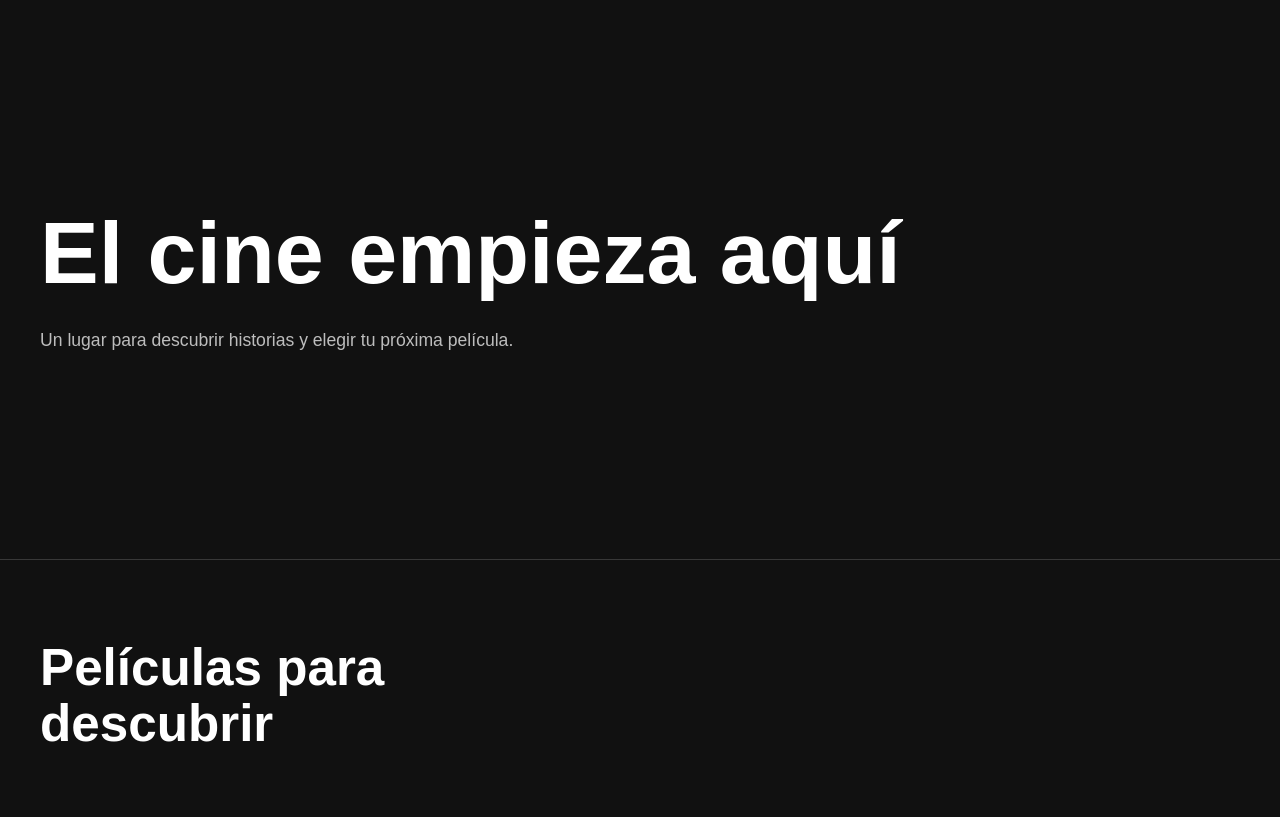
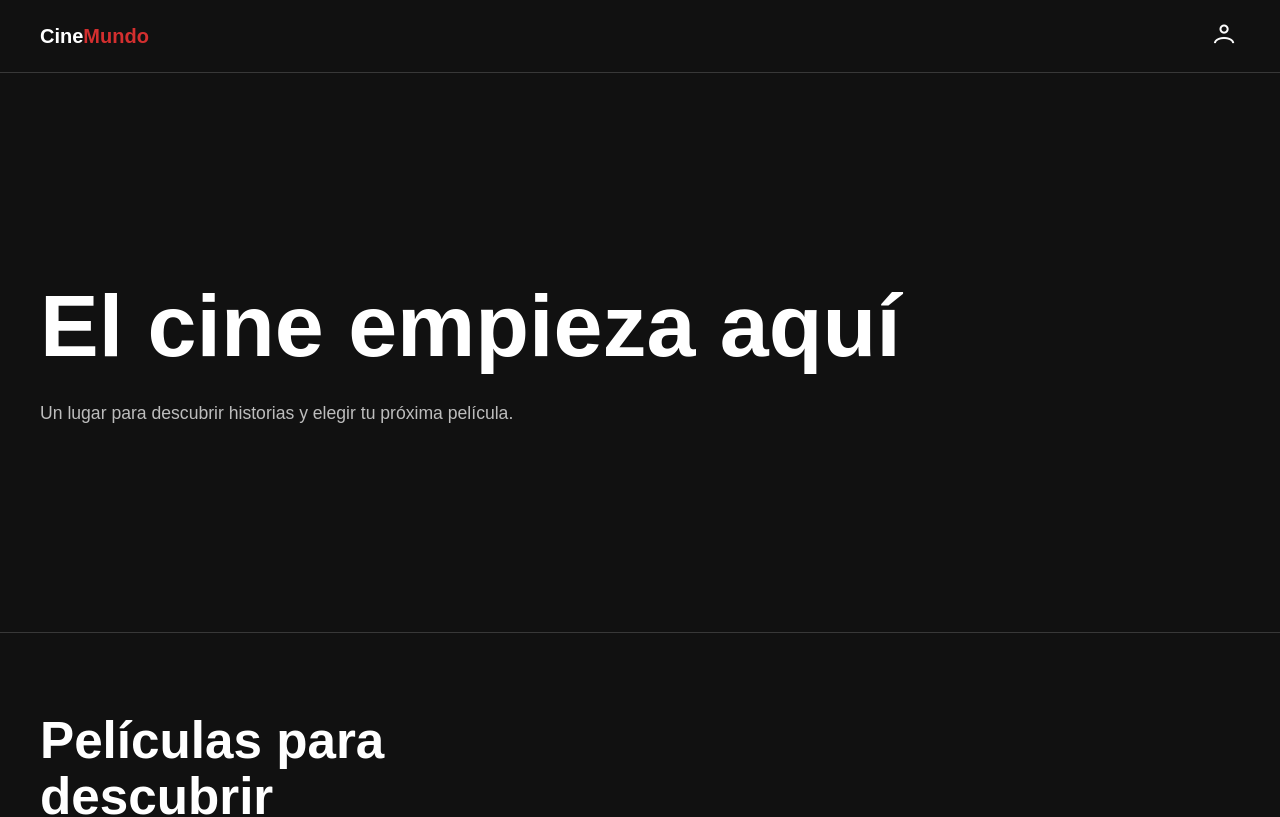
Before and after one commit to luisasport-ai/practica-cine-vue, a Vue app: page / in a window 1280 px wide. Shown: the top 817 px of the page. Built offline with nearby package versions, Linux system fonts and the light colour scheme.

Commit message:
Agregar Header a la página

```diff
--- a/src/App.vue
+++ b/src/App.vue
@@ -1,7 +1,9 @@
 <script setup lang="ts">
+import Header from './components/Header.vue'
 import HomePage from './pages/HomePage.vue'
 </script>
 
 <template>
+  <Header />
   <HomePage />
 </template>
--- /dev/null
+++ b/src/components/Header.vue
@@ -0,0 +1,50 @@
+<script setup lang="ts">
+import iconoLogin from '../assets/login.png'
+</script>
+
+<template>
+  <header class="encabezado">
+    <div class="contenido">
+      <a class="marca" href="#inicio" aria-label="CineMundo: volver al inicio">
+        Cine<span>Mundo</span>
+      </a>
+
+      <img class="icono-acceso" :src="iconoLogin" alt="Usuario" width="32" height="32" />
+    </div>
+  </header>
+</template>
+
+<style scoped>
+.encabezado {
+  border-bottom: 1px solid #383838;
+  background: #111111;
+  color: #ffffff;
+}
+
+.contenido {
+  width: min(100% - 2rem, 1200px);
+  min-height: 4.5rem;
+  margin: 0 auto;
+  display: flex;
+  align-items: center;
+  justify-content: space-between;
+  gap: 1.5rem;
+}
+
+.marca {
+  color: inherit;
+  font-size: 1.25rem;
+  font-weight: 700;
+  text-decoration: none;
+}
+
+.marca span {
+  color: #d32f2f;
+}
+
+.icono-acceso {
+  display: block;
+  width: 32px;
+  height: 32px;
+}
+</style>
```
Also changed, not shown: src/assets/login.png (added).
